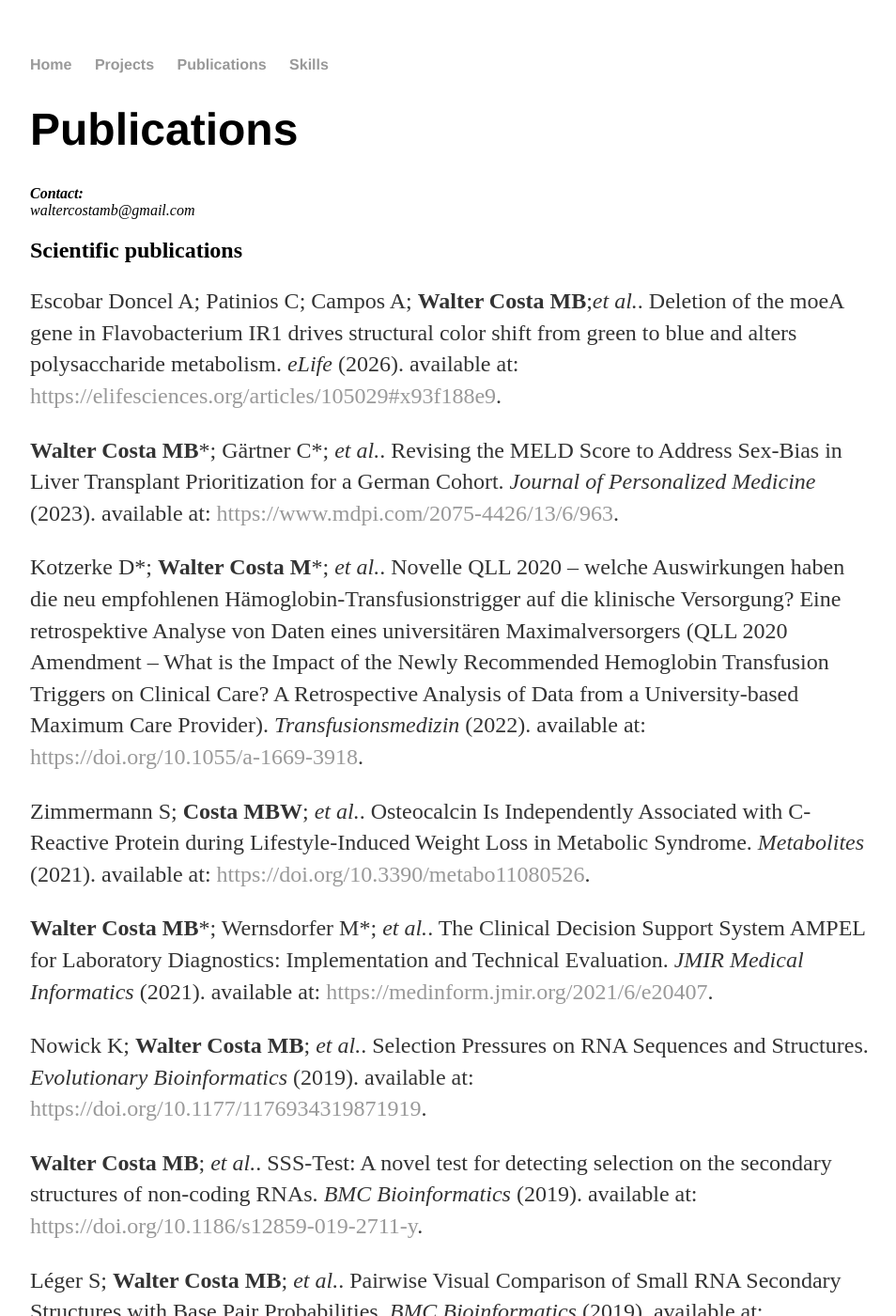
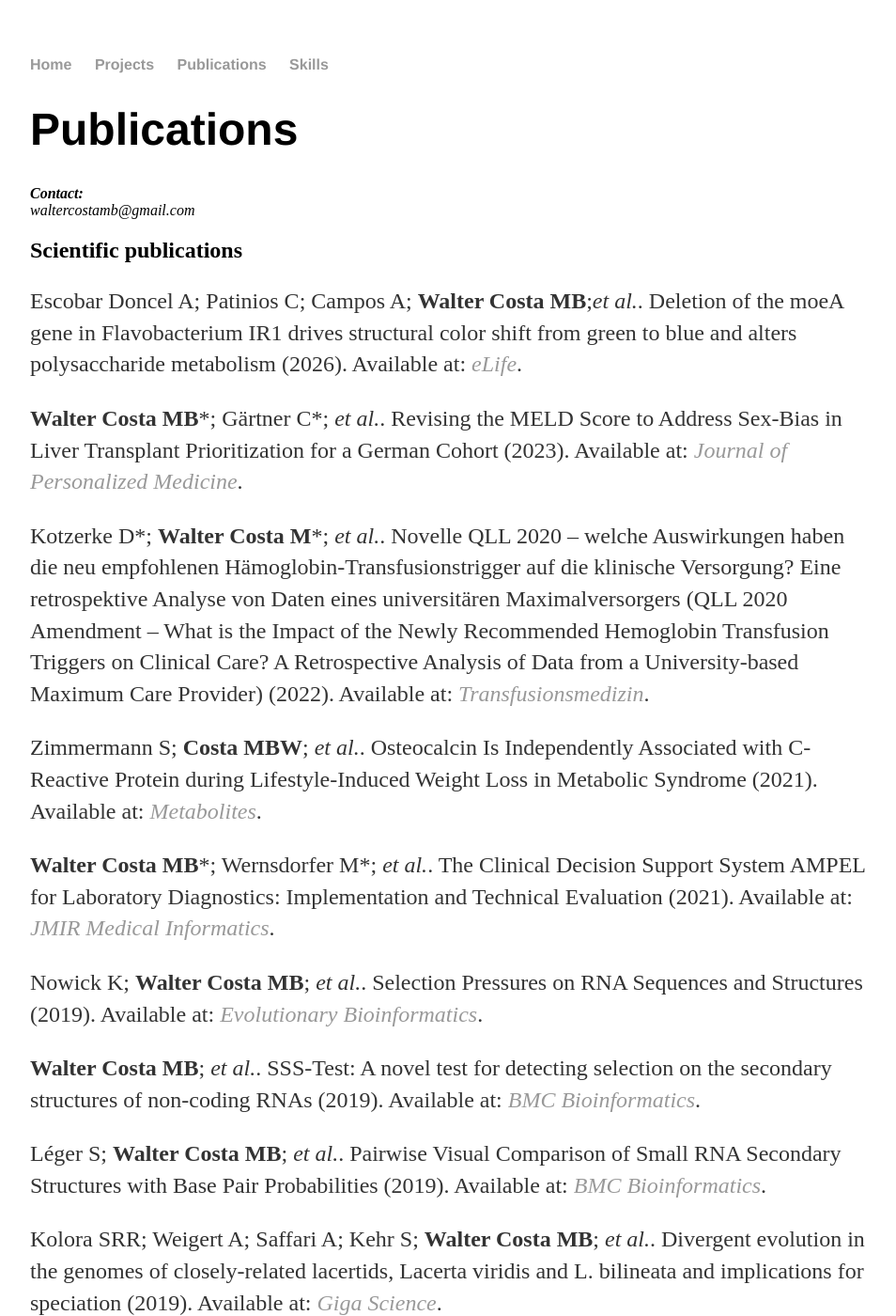
Before and after one commit to waltercostamb/waltercostamb.github.io, a Jekyll site: the page built from pubs/index.html, in a window 1280 px wide and 1400 px high. Shown: the whole window at 94% size, without its empty margins (160-1114 px from the left). Built offline with Jekyll 4.4.1, drawn with Linux system fonts in a browser that asks for light colours; some of the changed lines change nothing that is shown; some of the changed text lies outside the part shown.

Commit message:
Update index.html

```diff
--- a/pubs/index.html
+++ b/pubs/index.html
@@ -15,58 +15,53 @@ title: Publications of Maria Beatriz Walter Costa
 					<h2>Scientific publications</h2>
 
 					<p>Escobar Doncel A; Patinios C; Campos A; <strong>Walter Costa MB</strong>;<em>et al.</em>.
-	  Deletion of the moeA gene in Flavobacterium IR1 drives structural color shift from green to blue and alters polysaccharide metabolism.
-	  <em>eLife</em> (2026).
-	  available at: <a href="https://elifesciences.org/articles/105029#x93f188e9">https://elifesciences.org/articles/105029#x93f188e9</a>.</p>
+	  Deletion of the moeA gene in Flavobacterium IR1 drives structural color shift from green to blue and alters polysaccharide metabolism (2026).
+	  Available at: <a href="https://elifesciences.org/articles/105029#x93f188e9"><em>eLife</em></a>.</p>
 
 					<p><strong>Walter Costa MB</strong>*; Gärtner C*; <em>et al.</em>.
-	  Revising the MELD Score to Address Sex-Bias in Liver Transplant Prioritization for a German Cohort.
-	  <em>Journal of Personalized Medicine</em> (2023).
-	  available at: <a href="https://www.mdpi.com/2075-4426/13/6/963">https://www.mdpi.com/2075-4426/13/6/963</a>.</p>
+	  Revising the MELD Score to Address Sex-Bias in Liver Transplant Prioritization for a German Cohort (2023).
+						Available at: <a href="https://www.mdpi.com/2075-4426/13/6/963"><em>Journal of Personalized Medicine</em></a>.</p>
 
 					<p>Kotzerke D*; <strong>Walter Costa M</strong>*; <em>et al.</em>.
 	  Novelle QLL 2020 – welche Auswirkungen haben die neu empfohlenen Hämoglobin-Transfusionstrigger auf die klinische Versorgung?
 	  Eine retrospektive Analyse von Daten eines universitären Maximalversorgers (QLL 2020 Amendment – What is the Impact of the Newly
-	  Recommended Hemoglobin Transfusion Triggers on Clinical Care? A Retrospective Analysis of Data from a University-based Maximum Care Provider).
-	  <em>Transfusionsmedizin</em> (2022).
-	  available at: <a href="https://doi.org/10.1055/a-1669-3918">https://doi.org/10.1055/a-1669-3918</a>.</p>
+	  Recommended Hemoglobin Transfusion Triggers on Clinical Care? A Retrospective Analysis of Data from a University-based Maximum Care Provider) (2022).
+	  Available at: <a href="https://doi.org/10.1055/a-1669-3918"><em>Transfusionsmedizin</em></a>.</p>
 
 					<p>Zimmermann S; <strong>Costa MBW</strong>; <em>et al.</em>.
-	  Osteocalcin Is Independently Associated with C-Reactive Protein during Lifestyle-Induced Weight Loss in Metabolic Syndrome. <em>Metabolites</em> (2021).
-	  available at: <a href="https://doi.org/10.3390/metabo11080526">https://doi.org/10.3390/metabo11080526</a>.</p>
+	  Osteocalcin Is Independently Associated with C-Reactive Protein during Lifestyle-Induced Weight Loss in Metabolic Syndrome (2021).
+	  Available at: <a href="https://doi.org/10.3390/metabo11080526"><em>Metabolites</em></a>.</p>
 
 					<p><strong>Walter Costa MB</strong>*; Wernsdorfer M*; <em>et al.</em>. The Clinical Decision Support System AMPEL for Laboratory
-	  Diagnostics: Implementation and Technical Evaluation. <em>JMIR Medical Informatics</em> (2021). available at:
-          <a href="https://medinform.jmir.org/2021/6/e20407">https://medinform.jmir.org/2021/6/e20407</a>.</p>
+	  Diagnostics: Implementation and Technical Evaluation (2021). Available at:
+          <a href="https://medinform.jmir.org/2021/6/e20407"><em>JMIR Medical Informatics</em></a>.</p>
 
 					<p>Nowick K; <strong>Walter Costa MB</strong>; <em>et al.</em>. Selection Pressures on RNA Sequences
-          and Structures. <em>Evolutionary Bioinformatics</em> (2019). available at:
-          <a href="https://doi.org/10.1177/1176934319871919">https://doi.org/10.1177/1176934319871919</a>.</p>
+          and Structures (2019). Available at: <a href="https://doi.org/10.1177/1176934319871919"><em>Evolutionary Bioinformatics</em></a>.</p>
 
 			 		<p><strong>Walter Costa MB</strong>; <em>et al.</em>. SSS-Test: A novel test for detecting
-          selection on the secondary structures of non-coding RNAs. <em>BMC Bioinformatics</em> (2019). available at:
-          <a href="https://doi.org/10.1186/s12859-019-2711-y">https://doi.org/10.1186/s12859-019-2711-y</a>.</p>
+          selection on the secondary structures of non-coding RNAs (2019). Available at:
+          <a href="https://doi.org/10.1186/s12859-019-2711-y"><em>BMC Bioinformatics</em></a>.</p>
 
 			 		<p>Léger S; <strong>Walter Costa MB</strong>; <em>et al.</em>. Pairwise Visual Comparison of Small RNA Secondary
-          Structures with Base Pair Probabilities. <em>BMC Bioinformatics</em> (2019). available at:
-          <a href="https://doi.org/10.1186/s12859-019-2902-6">https://doi.org/10.1186/s12859-019-2902-6</a>.</p>
+          Structures with Base Pair Probabilities (2019). Available at:
+          <a href="https://doi.org/10.1186/s12859-019-2902-6"><em>BMC Bioinformatics</em></a>.</p>
 
 			 		<p>Kolora SRR; Weigert A; Saffari A; Kehr S; <strong>Walter Costa MB</strong>; <em>et al.</em>. Divergent
-          evolution in the genomes of closely-related lacertids, Lacerta viridis and L. bilineata and implications for speciation.
-          <em>Giga Science</em> (2019). available at:
-          <a href="https://doi.org/10.1093/gigascience/giy160">https://doi.org/10.1093/gigascience/giy160</a>.</p>
+          evolution in the genomes of closely-related lacertids, Lacerta viridis and L. bilineata and implications for speciation (2019).
+						Available at: <a href="https://doi.org/10.1093/gigascience/giy160"> <em>Giga Science</em></a>.</p>
 
 			 		<p><strong>Walter Costa MB</strong>; <em>et al.</em>. Uncovering the structural
-          evolution of the Human Accelerated Region 1. <em>Journal of Theoretical Biology</em> (2018). available at:
-          <a href="https://doi.org/10.1016/j.jtbi.2017.11.015">https://doi.org/10.1016/j.jtbi.2017.11.015</a>.</p>
+          evolution of the Human Accelerated Region 1 (2018). Available at:
+          <a href="https://doi.org/10.1016/j.jtbi.2017.11.015"><em>Journal of Theoretical Biology</em></a>.</p>
 
 			 		<p>Perdomo-Sabogal A; Kanton S*; <strong>Walter MB</strong>*; Nowick K. The role of gene regulatory factors in the
-          evolutionary history of humans. <em>Current Opinion in Genetics and Development</em> (2014). available at:
-          <a href="http://doi.org/10.1016/j.gde.2014.08.007">http://doi.org/10.1016/j.gde.2014.08.007</a>.</p>
+          evolutionary history of humans (2014). Available at:
+          <a href="http://doi.org/10.1016/j.gde.2014.08.007"><em>Current Opinion in Genetics and Development</em></a>.</p>
 
 			 		<p>Maranhão AQ; <strong>Costa MB</strong>; <em>et al.</em>. A Mouse variable gene
-          fragment binds to DNA independently of the BCR context: A Possible role for immature B-Cell repertoire establishment.
-          <em>Plos One</em> (2013). available at: <a href="https://doi.org/10.1371/journal.pone.0072625">https://doi.org/10.1371/journal.pone.0072625</a>.</p>
+          fragment binds to DNA independently of the BCR context: A Possible role for immature B-Cell repertoire establishment (2013).
+						Available at: <a href="https://doi.org/10.1371/journal.pone.0072625"><em>Plos One</em></a>.</p>
 
 			<p style="font-size: 0.9em;">*equal contribution</p>
 
```
